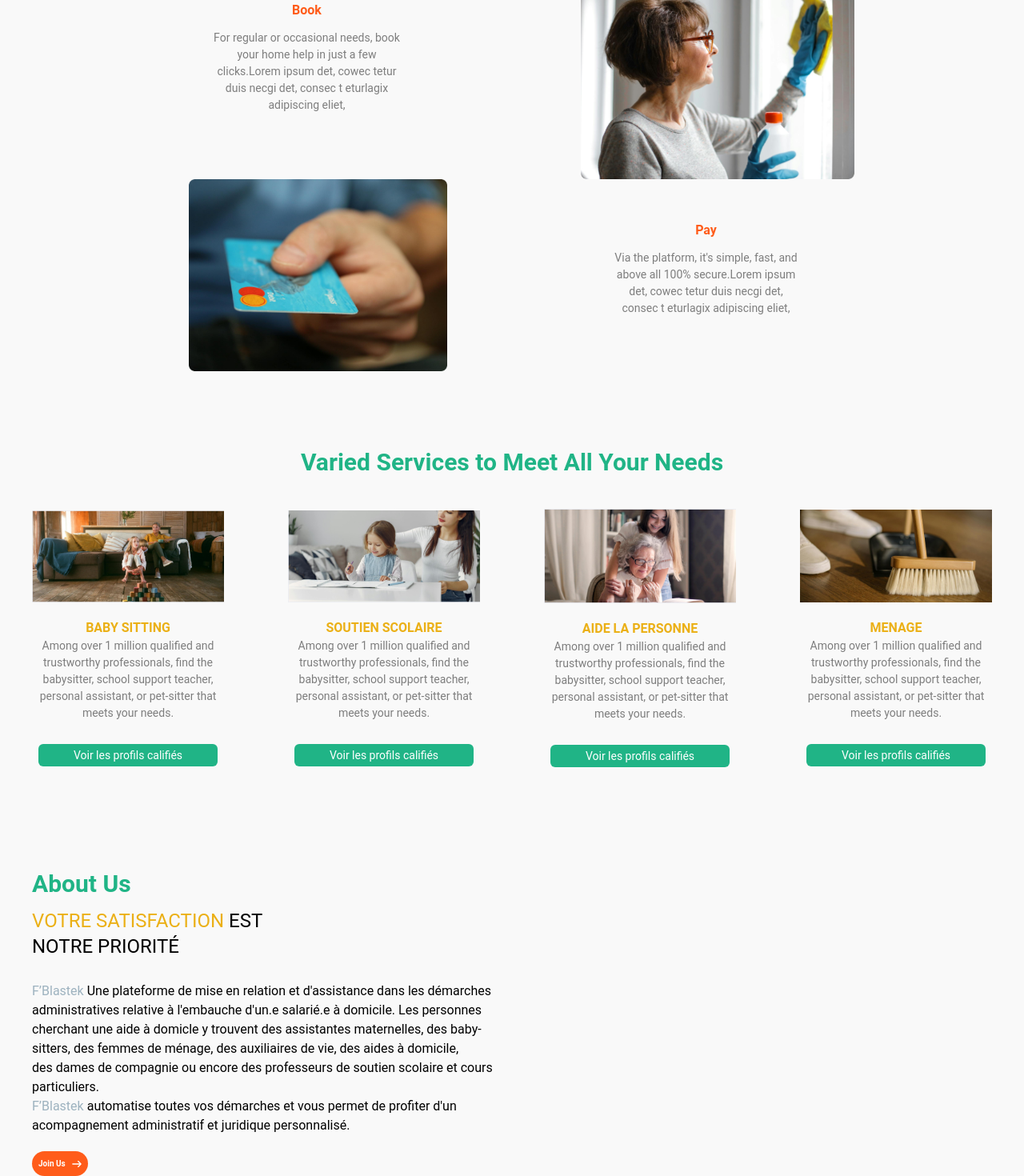
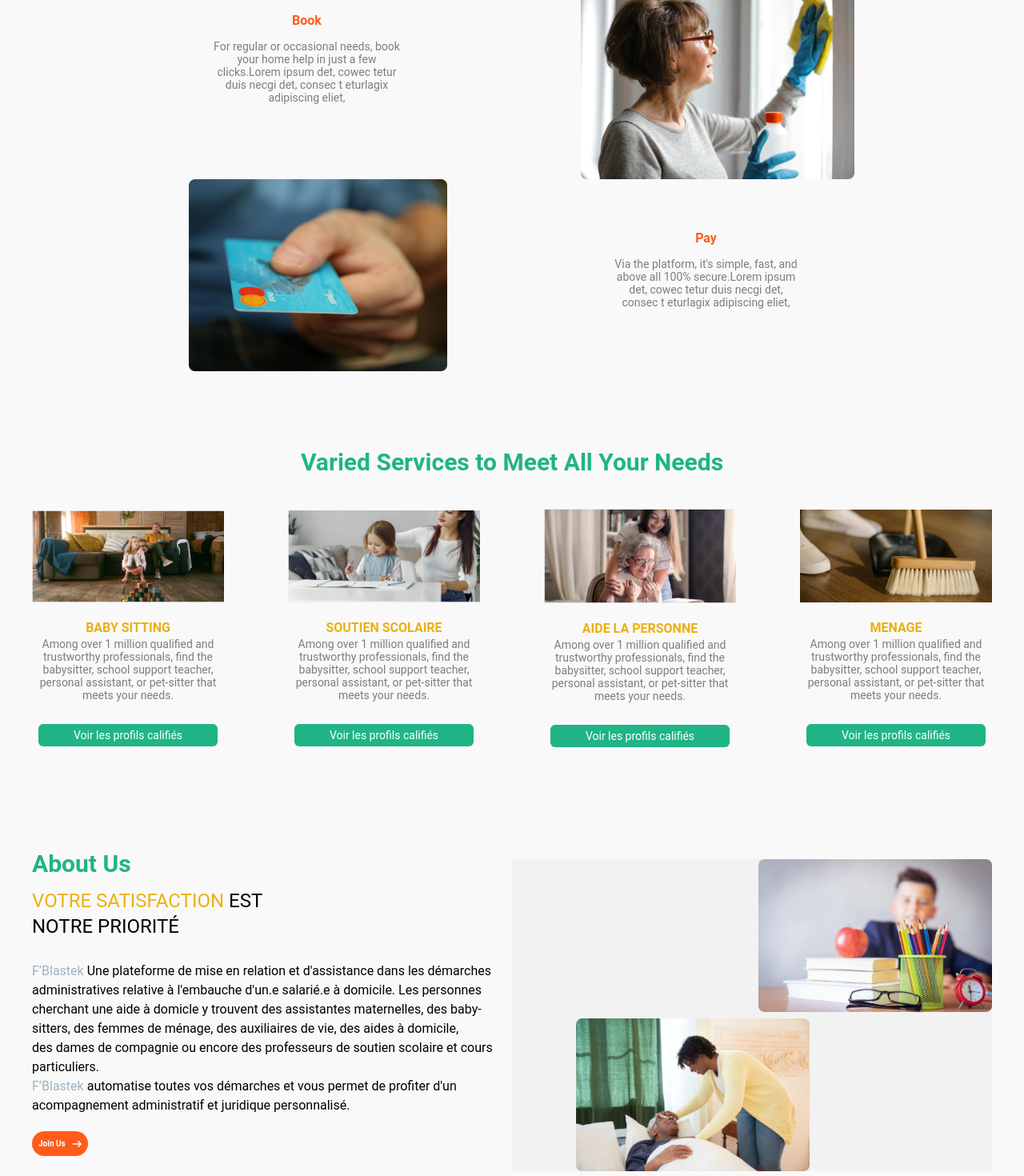
Before and after one commit to hamzaelalamy/f-blastek, a React (Vite) app in the folder app/: page /Home in a window 1280 px wide. Shown: the part 1165-2635 px from the top of the page at 80% size. Built offline with nearby package versions, Linux system fonts and the light colour scheme.

Commit message:
add About section in thelanding page

```diff
--- a/app/src/components/landingPage/AboutSection.tsx
+++ b/app/src/components/landingPage/AboutSection.tsx
@@ -15,10 +15,11 @@ function AboutSection() {
     <button className='flex items-center  bg-[#FF5C1A] text-white   rounded-3xl  mt-5 p-2  '><span className="mr-auto flex-grow text-[10px] lg:text-l lg:font-bold"> Join Us</span>  <svg className="rtl:rotate-180 w-3 h-3.5 ms-2" aria-hidden="true" xmlns="http://www.w3.org/2000/svg" fill="none" viewBox="0 0 14 10">
 <path stroke="currentColor" stroke-linecap="round" stroke-linejoin="round" stroke-width="1.5" d="M1 5h12m0 0L9 1m4 4L9 9"/>
 </svg></button>
-</div>
+</div >
 
-<div>
-
+<div className='md:grid md:grid-rows-2 md:w-full w-1/2 flex mt-3 gap-2 bg-[#F2F2F2]'>
+<img className=' md:mr-20 md:mx-auto md:col-start-2 flex-1' src="../../../landingPage/about1.png" alt="" />
+<img className=' md:ml-20 md:mx-auto md:col-end-1 float-end' src="../../../landingPage/about2.png" alt="" />
 
 </div>
         </div>
--- a/app/src/components/landingPage/JobSection.tsx
+++ b/app/src/components/landingPage/JobSection.tsx
@@ -23,7 +23,7 @@ function JobSection() {
           <div className="flex flex-col justify-items-center justify-center items-center lg:w-1/2 order-1">
             <h3 className="text-[#FF5C1A] font-bold  justify-center">Find</h3>
 
-            <p className="text-[#7E7E7E] text-[8px] w-60 text-center mt-3 mb-4 lg:order-3 lg:text-[14px]">
+            <p className="text-[#7E7E7E] text-xs w-60 text-center mt-3 mb-4 lg:order-3 lg:text-[14px]">
               Among over 1 million qualified and trustworthy professionals, find
               the babysitter, school support teacher, personal assistant, or
               pet-sitter that meets your needs.
@@ -34,7 +34,7 @@ function JobSection() {
         <div className="flex flex-col justify-center items-center mb-4 lg:w-1/2 order-1">
             <h3 className="text-[#FF5C1A] font-bold ">Book</h3>
 
-            <p className="text-[#7E7E7E] text-[8px] w-60 text-center mt-3 mb-4 lg:order-3 lg:text-[14px] ">
+            <p className="text-[#7E7E7E] text-xs w-60 text-center mt-3 mb-4 lg:order-3 lg:text-[14px] ">
             For regular or occasional needs, book your home help in just a few clicks.Lorem ipsum det, cowec tetur duis necgi det, consec t eturlagix adipiscing eliet,
             </p>
           </div>
@@ -55,7 +55,7 @@ function JobSection() {
           <div className="flex flex-col  justify-center items-center mb-4 lg:w-1/2 order-1">
             <h3 className="text-[#FF5C1A] font-bold  justify-center">Pay</h3>
 
-            <p className="text-[#7E7E7E] text-[8px] w-60  text-center  mt-3 lg:order-3 lg:text-[14px]">
+            <p className="text-[#7E7E7E] text-xs w-60  text-center  mt-3 lg:order-3 lg:text-[14px]">
             Via the platform, it's simple, fast, and above all 100% secure.Lorem ipsum det, cowec tetur duis necgi det, consec t eturlagix adipiscing eliet,
             </p>
           </div>
--- a/app/src/components/landingPage/ServiceSection.tsx
+++ b/app/src/components/landingPage/ServiceSection.tsx
@@ -18,7 +18,7 @@ function ServiceSection() {
           <div className="flex flex-col justify-center items-center lg:w-1/2 order-1">
             <h3 className="text-[#EBB016] font-bold mt-5 justify-center ">BABY SITTING</h3>
 
-            <p className="text-[#7E7E7E] text-[8px] w-60  lg:text-[14px] text-center">
+            <p className="text-[#7E7E7E] text-xs w-60  lg:text-[14px] text-center">
               Among over 1 million qualified and trustworthy professionals, find
               the babysitter, school support teacher, personal assistant, or
               pet-sitter that meets your needs.
@@ -35,7 +35,7 @@ function ServiceSection() {
           <div className="flex flex-col justify-center items-center lg:w-1/2 ">
             <h3 className="text-[#EBB016] font-bold mt-5 justify-center">SOUTIEN SCOLAIRE</h3>
 
-            <p className="text-[#7E7E7E] text-[8px] w-60  lg:text-[14px] text-center">
+            <p className="text-[#7E7E7E] text-xs w-60  lg:text-[14px] text-center">
               Among over 1 million qualified and trustworthy professionals, find
               the babysitter, school support teacher, personal assistant, or
               pet-sitter that meets your needs.
@@ -52,7 +52,7 @@ function ServiceSection() {
           <div className="flex flex-col justify-center items-center lg:w-1/2 ">
             <h3 className="text-[#EBB016] font-bold mt-5 justify-center">AIDE LA PERSONNE</h3>
 
-            <p className="text-[#7E7E7E] text-[8px] w-60  lg:text-[14px] text-center">
+            <p className="text-[#7E7E7E] text-xs w-60  lg:text-[14px] text-center">
               Among over 1 million qualified and trustworthy professionals, find
               the babysitter, school support teacher, personal assistant, or
               pet-sitter that meets your needs.
@@ -69,7 +69,7 @@ function ServiceSection() {
           <div className="flex flex-col justify-center items-center lg:w-1/2 ">
             <h3 className="text-[#EBB016] font-bold mt-5 justify-center">MENAGE</h3>
 
-            <p className="text-[#7E7E7E] text-[8px] w-60  lg:text-[14px] text-center">
+            <p className="text-[#7E7E7E] text-xs w-60  lg:text-[14px] text-center">
               Among over 1 million qualified and trustworthy professionals, find
               the babysitter, school support teacher, personal assistant, or
               pet-sitter that meets your needs.
```
